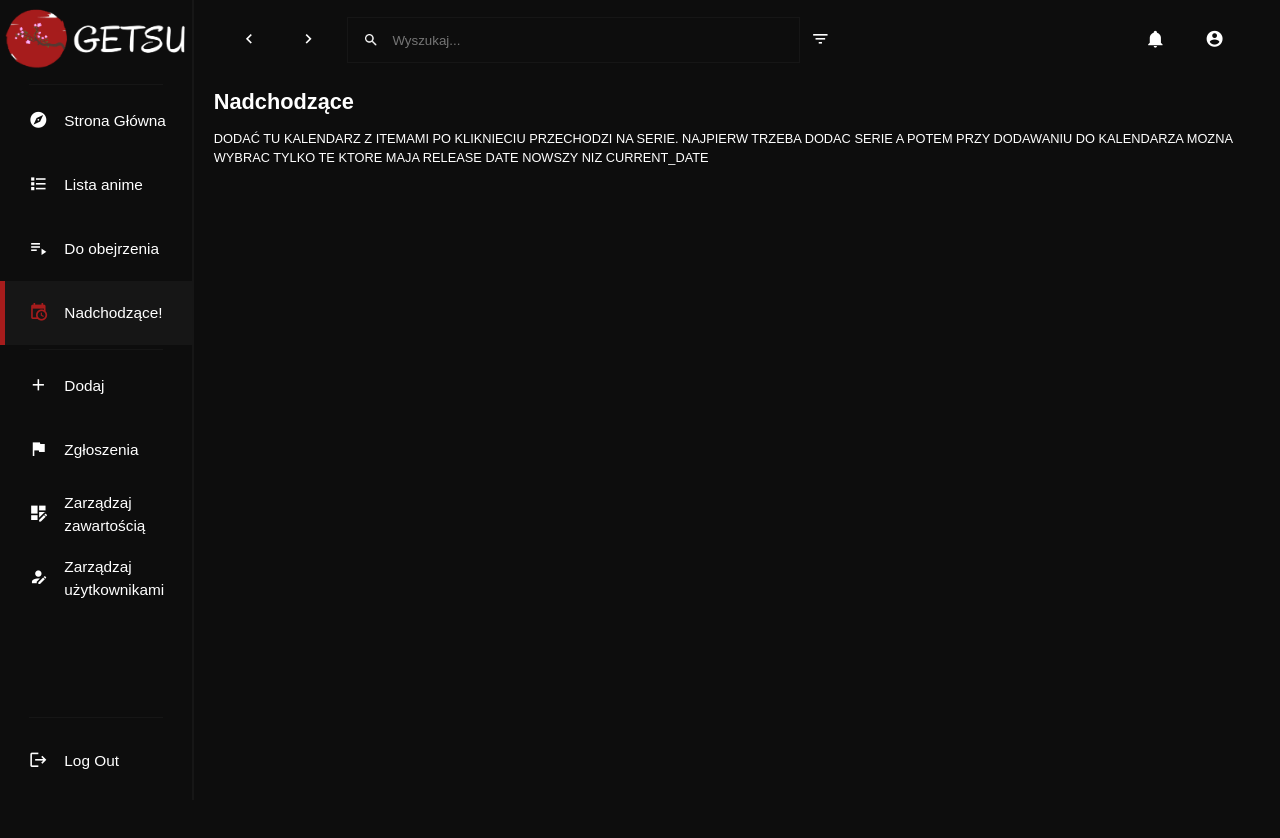
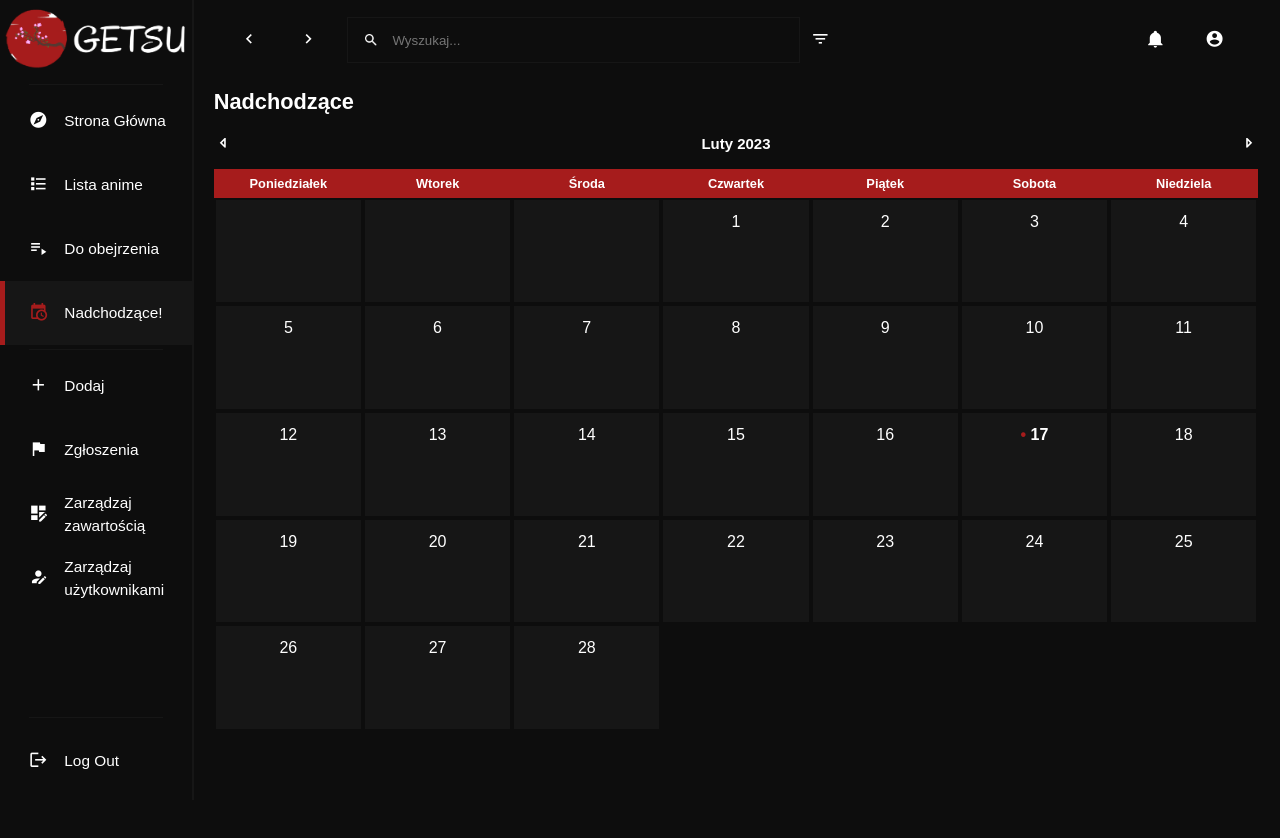
Before and after one commit to olfu79/getsu, a PHP site: page /coming_soon.php in a window 1280 px wide. Before the commit the page ends 769 px from the top, so only its background shows below. Run offline with PHP 8.4, Linux system fonts and the light colour scheme; the visitor is signed in with stand-in values (Sample User, id 1); data that the repository does not hold is empty; some libraries are stand-ins or nearby versions; some web fonts are replaced.

Commit message:
added calendar and fixed few queries

```diff
--- a/add_item.php
+++ b/add_item.php
@@ -38,7 +38,7 @@ include 'scripts/db_con.php';
                 </a>
                 <div class="dropdown-container">
                     <?php
-                    $query = "SELECT `id`, `alt_title` FROM `series` WHERE `isActive` = '1' ORDER BY `alt_title` ASC";
+                    $query = "SELECT `id`, `alt_title`, `brd-start` FROM `series` WHERE `isActive` = '1' AND `brd-start` <= NOW() ORDER BY `alt_title` ASC";
                     $result = $con->query($query);
                     while ($row = $result->fetch_assoc()) {
                         echo "<a href='series.php?s=$row[id]'>$row[alt_title]</a>";
--- a/coming_soon.php
+++ b/coming_soon.php
@@ -12,6 +12,8 @@ include 'scripts/db_con.php';
     <link rel="stylesheet" href="style/coming-soon.css">
     <link rel="stylesheet" href="https://cdn.jsdelivr.net/npm/@mdi/font@7.1.96/css/materialdesignicons.min.css">
     <link rel="icon" type="image/png" href="logo/favicon.png" />
+    <script src="https://code.jquery.com/jquery-3.6.0.min.js"></script>
+    <script src="scripts/calendar.js"></script>
     <title>Getsu</title>
 </head>
 
@@ -33,7 +35,7 @@ include 'scripts/db_con.php';
                 </a>
                 <div class="dropdown-container">
                     <?php
-                    $query = "SELECT `id`, `alt_title` FROM `series` WHERE `isActive` = '1' ORDER BY `alt_title` ASC";
+                    $query = "SELECT `id`, `alt_title`, `brd-start` FROM `series` WHERE `isActive` = '1' AND `brd-start` <= NOW() ORDER BY `alt_title` ASC";
                     $result = $con->query($query);
                     while ($row = $result->fetch_assoc()) {
                         echo "<a href='series.php?s=$row[id]'>$row[alt_title]</a>";
@@ -91,7 +93,25 @@ ADMIN_SECTION;
             </div>
             <div class="main flex-column">
                 <h1>Nadchodzące</h1>
-                DODAĆ TU KALENDARZ Z ITEMAMI PO KLIKNIECIU PRZECHODZI NA SERIE. NAJPIERW TRZEBA DODAC SERIE A POTEM PRZY DODAWANIU DO KALENDARZA MOZNA WYBRAC TYLKO TE KTORE MAJA RELEASE DATE NOWSZY NIZ CURRENT_DATE
+                <div class="comingsoon-section">
+                    <div id="calendar-container">
+                        <div id="calendar-controls">
+                            <div id="month-back"><span class="mdi mdi-menu-left-outline"></span></div>
+                            <div id="month"></div>
+                            <div id="month-forward"><span class="mdi mdi-menu-right-outline"></span></div>
+                        </div>
+                        <div id="calendar-header">
+                            <div class="day-of-week">Poniedziałek</div>
+                            <div class="day-of-week">Wtorek</div>
+                            <div class="day-of-week">Środa</div>
+                            <div class="day-of-week">Czwartek</div>
+                            <div class="day-of-week">Piątek</div>
+                            <div class="day-of-week">Sobota</div>
+                            <div class="day-of-week">Niedziela</div>
+                        </div>
+                        <div id="calendar"></div>
+                    </div>
+                </div>
                 <div class="comingsoon-section">
                     <?php
                     $query1 = "SELECT * FROM `series` WHERE `brd-start` > CURRENT_DATE() ORDER BY `brd-start` ASC";
--- a/manage-content.php
+++ b/manage-content.php
@@ -34,7 +34,7 @@ include 'scripts/db_con.php';
                 </a>
                 <div class="dropdown-container">
                     <?php
-                    $query = "SELECT `id`, `alt_title` FROM `series` WHERE `isActive` = '1' ORDER BY `alt_title` ASC";
+                    $query = "SELECT `id`, `alt_title`, `brd-start` FROM `series` WHERE `isActive` = '1' AND `brd-start` <= NOW() ORDER BY `alt_title` ASC";
                     $result = $con->query($query);
                     while ($row = $result->fetch_assoc()) {
                         echo "<a href='series.php?s=$row[id]'>$row[alt_title]</a>";
--- a/manage-users.php
+++ b/manage-users.php
@@ -34,7 +34,7 @@ include 'scripts/db_con.php';
                 </a>
                 <div class="dropdown-container">
                     <?php
-                    $query = "SELECT `id`, `alt_title` FROM `series` WHERE `isActive` = '1' ORDER BY `alt_title` ASC";
+                    $query = "SELECT `id`, `alt_title`, `brd-start` FROM `series` WHERE `isActive` = '1' AND `brd-start` <= NOW() ORDER BY `alt_title` ASC";
                     $result = $con->query($query);
                     while ($row = $result->fetch_assoc()) {
                         echo "<a href='series.php?s=$row[id]'>$row[alt_title]</a>";
--- a/profile.php
+++ b/profile.php
@@ -33,7 +33,7 @@ include 'scripts/db_con.php';
                 </a>
                 <div class="dropdown-container">
                     <?php
-                    $query = "SELECT `id`, `alt_title` FROM `series` WHERE `isActive` = '1' ORDER BY `alt_title` ASC";
+                    $query = "SELECT `id`, `alt_title`, `brd-start` FROM `series` WHERE `isActive` = '1' AND `brd-start` <= NOW() ORDER BY `alt_title` ASC";
                     $result = $con->query($query);
                     while ($row = $result->fetch_assoc()) {
                         echo "<a href='series.php?s=$row[id]'>$row[alt_title]</a>";
--- a/reports.php
+++ b/reports.php
@@ -34,7 +34,7 @@ include 'scripts/db_con.php';
                 </a>
                 <div class="dropdown-container">
                     <?php
-                    $query = "SELECT `id`, `alt_title` FROM `series` WHERE `isActive` = '1' ORDER BY `alt_title` ASC";
+                    $query = "SELECT `id`, `alt_title`, `brd-start` FROM `series` WHERE `isActive` = '1' AND `brd-start` <= NOW() ORDER BY `alt_title` ASC";
                     $result = $con->query($query);
                     while ($row = $result->fetch_assoc()) {
                         echo "<a href='series.php?s=$row[id]'>$row[alt_title]</a>";
--- /dev/null
+++ b/scripts/calendar.js
@@ -0,0 +1,91 @@
+$(document).ready(function() {
+    $.ajax({
+        url: 'scripts/get_upcoming_data.php',
+        dataType: 'json',
+        success: function(data) {
+          var events = [];
+
+          $.each(data, function(index, value) {
+            events.push({
+              name: value.name,
+              date: value.date,
+              id: value.id
+            });
+          });
+
+          generateCalendar(events);
+        },
+        error: function(xhr, status, error) {
+          console.log('Wystąpił błąd: ' + error);
+        }
+      });
+
+      function generateCalendar(events) {
+
+      var currentMonth = new Date().getMonth();
+      var currentYear = new Date().getFullYear();
+      setMonth(currentMonth, currentYear);
+
+      $('#month-back').on('click', function() {
+        currentMonth--;
+        if (currentMonth < 0) {
+          currentMonth = 11;
+          currentYear--;
+        }
+        setMonth(currentMonth, currentYear);
+      });
+
+      $('#month-forward').on('click', function() {
+        currentMonth++;
+        if (currentMonth > 11) {
+          currentMonth = 0;
+          currentYear++;
+        }
+        setMonth(currentMonth, currentYear);
+      });
+
+      function setMonth(month, year) {
+        $('#month').html('<h3>' + monthName(month) + ' ' + year + '</h3>');
+        $('#calendar').empty();
+        var firstDay = new Date(year, month, 1).getDay();
+        var daysInMonth = new Date(year, month + 1, 0).getDate();
+        for (var i = 0; i < firstDay; i++) {
+          $('#calendar').append('<div class="day"></div>');
+        }
+        for (var i = 1; i <= daysInMonth; i++) {
+          var dayElement = $('<div class="day">' + i + '</div>');
+          var dateString = year + '-' + padNumber(month + 1) + '-' + padNumber(i);
+          for (var j = 0; j < events.length; j++) {
+            if (events[j].date == dateString) {
+              dayElement.addClass('event');
+              dayElement.append('<a href="series.php?s=' + events[j].id +'"><div class="event-name">' + events[j].name + '</div></a>');
+            }
+          }
+          if (isToday(year, month, i)) {
+            dayElement.addClass('today');
+          }
+          $('#calendar').append(dayElement);
+        }
+      }
+
+      function monthName(month) {
+        var months = ['Styczeń', 'Luty', 'Marzec', 'Kwiecień', 'Maj', 'Czerwiec', 'Lipiec', 'Sierpień', 'Wrzesień', 'Październik', 'Listopad', 'Grudzień'];
+        return months[month];
+      }
+
+      function padNumber(number) {
+        if (number < 10) {
+          return '0' + number;
+        }
+        else {
+          return number;
+        }
+      }
+
+      function isToday(year, month, day) {
+          var today = new Date();
+          return today.getFullYear() == year && today.getMonth() == month && today.getDate() == day;
+      }
+
+      }
+ });
--- /dev/null
+++ b/scripts/get_upcoming_data.php
@@ -0,0 +1,22 @@
+<?php
+require_once 'isloggedin.php';
+require_once 'db_con.php';
+
+$sql = "SELECT `brd-start`, `alt_title`, `id` FROM `series` ORDER BY `brd-start` ASC";
+$result = $con->query($sql);
+
+$animeData = array();
+
+if ($result->num_rows > 0) {
+    while ($row = $result->fetch_assoc()) {
+        $animeData[] = array(
+            'name' => $row['alt_title'],
+            'date' => $row['brd-start'],
+            'id' => $row['id']
+        );
+    }
+}
+
+$con->close();
+
+echo json_encode($animeData);
--- a/style/add_item.css
+++ b/style/add_item.css
@@ -128,3 +128,9 @@ h3 {
 #intro-min{
   text-align: right;
 }
+::-webkit-calendar-picker-indicator {
+  filter: invert(1);
+}
+input[type=checkbox]{
+  filter: grayscale(100%);
+}
--- a/style/coming-soon.css
+++ b/style/coming-soon.css
@@ -42,3 +42,81 @@
 .main h1{
     margin-bottom: 1%;
 }
+
+
+#calendar-container {
+	width: 100%;
+  height: 80vh;
+	margin: 0 auto;
+}
+
+#calendar-header {
+	display: grid;
+	grid-template-columns: repeat(7, 1fr);
+	align-items: center;
+}
+
+.day-of-week {
+  text-align: center;
+  font-weight: bold;
+  padding: 5px;
+  background-color: #A61C1C;
+}
+
+#calendar-controls {
+	display: flex;
+  justify-content: space-between;
+  align-items: center;
+  margin-bottom: 10px;
+}
+
+#month-back,
+#month-forward {
+	cursor: pointer;
+}
+
+#calendar {
+  display: grid;
+  grid-template-columns: repeat(7, 1fr);
+  grid-template-rows: repeat(6, 1fr);
+  width: 100%;
+  height: 100%;
+  border-collapse: collapse;
+  font-size: 16px;
+}
+
+.day {
+  padding: 10px;
+  border: 2px solid #0d0d0d;
+  text-align: center;
+  background-color: #161616;
+}
+.day a{
+  text-decoration: none;
+  color: white
+}
+
+.today {
+  font-weight: bold;
+}
+
+.event {
+  padding: 1%;
+}
+
+.today:before {
+  content: '\2022\00a0';
+  color: #A61C1C;
+  font-weight: bold;
+}
+
+/* .event:hover {
+  background-color: #ffbf80;
+} */
+
+.event-name{
+  background-color: deepskyblue;
+  border-radius: 5px;
+  width: 100%;
+  margin-bottom: 1%;
+}
--- a/watch.php
+++ b/watch.php
@@ -47,7 +47,7 @@ include 'scripts/episodeAuth.php';
                 </a>
                 <div class="dropdown-container">
                     <?php
-                    $query = "SELECT `id`, `alt_title` FROM `series` WHERE `isActive` = '1' ORDER BY `alt_title` ASC";
+                    $query = "SELECT `id`, `alt_title`, `brd-start` FROM `series` WHERE `isActive` = '1' AND `brd-start` <= NOW() ORDER BY `alt_title` ASC";
                     $result = $con->query($query);
                     while ($row = $result->fetch_assoc()) {
                         echo "<a href='series.php?s=$row[id]'>$row[alt_title]</a>";
--- a/watchlist.php
+++ b/watchlist.php
@@ -33,7 +33,7 @@ include 'scripts/db_con.php';
                 </a>
                 <div class="dropdown-container">
                     <?php
-                    $query = "SELECT `id`, `alt_title` FROM `series` WHERE `isActive` = '1' ORDER BY `alt_title` ASC";
+                    $query = "SELECT `id`, `alt_title`, `brd-start` FROM `series` WHERE `isActive` = '1' AND `brd-start` <= NOW() ORDER BY `alt_title` ASC";
                     $result = $con->query($query);
                     while ($row = $result->fetch_assoc()) {
                         echo "<a href='series.php?s=$row[id]'>$row[alt_title]</a>";
```
Also changed, not shown: edit-content.php (+5 -5 lines), index.php (+22 -6 lines), search.php (+8 -8 lines), series.php (+4 -3 lines), style/edit-content.css (+17 -2 lines), style/series.css (+22 -0 lines), style/manage-content.css (line endings or trailing spaces).
